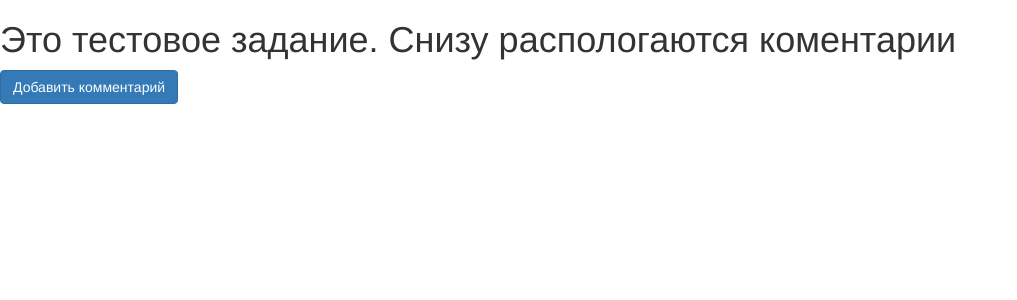
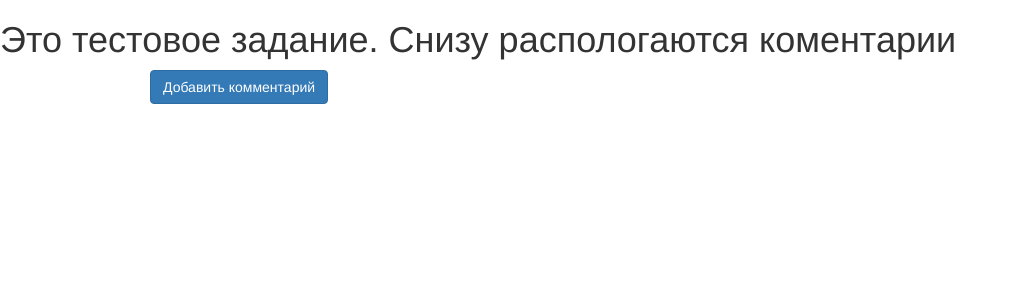
Before and after one commit to JelF/no_comment, a Django app: page / in a window 1280 px wide. Shown: the top 300 px of the page, without its empty margins (0-1017 px from the left). Run offline with Django 3.2, Linux system fonts and the light colour scheme; parts of the project's set-up code (start-up, migrations or seed data) failed here and were passed over; some libraries are stand-ins or nearby versions.

Commit message:
Final steps

```diff
--- a/comment/static/css/comment.css
+++ b/comment/static/css/comment.css
@@ -5,3 +5,7 @@
 .glyphicon {
     font-size: 1.6em;
 }
+
+.comments {
+    margin-left: 150px;
+}
--- a/comment/static/js/main_page.js
+++ b/comment/static/js/main_page.js
@@ -53,10 +53,6 @@ function edit(id) {
 }
 
 function validate_text(text) {
-    if($.trim(text).length<10) {
-        alert("Введите текст от 10 символов!");
-        return false;
-    }
     return true;
 }
 function submit() {
```
